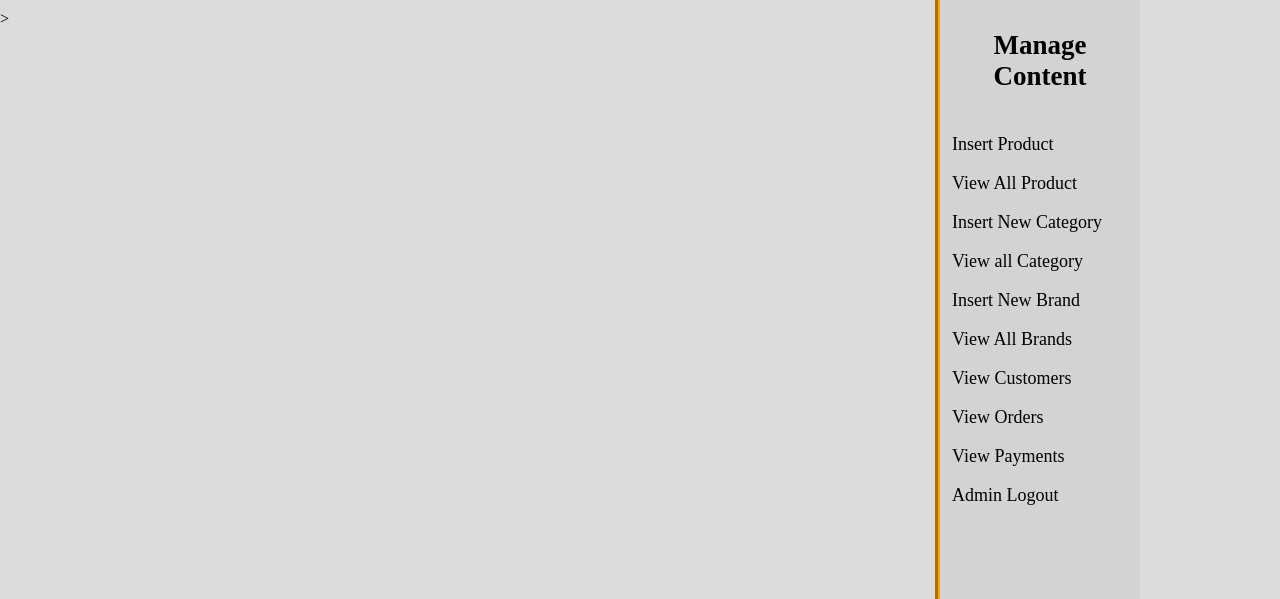
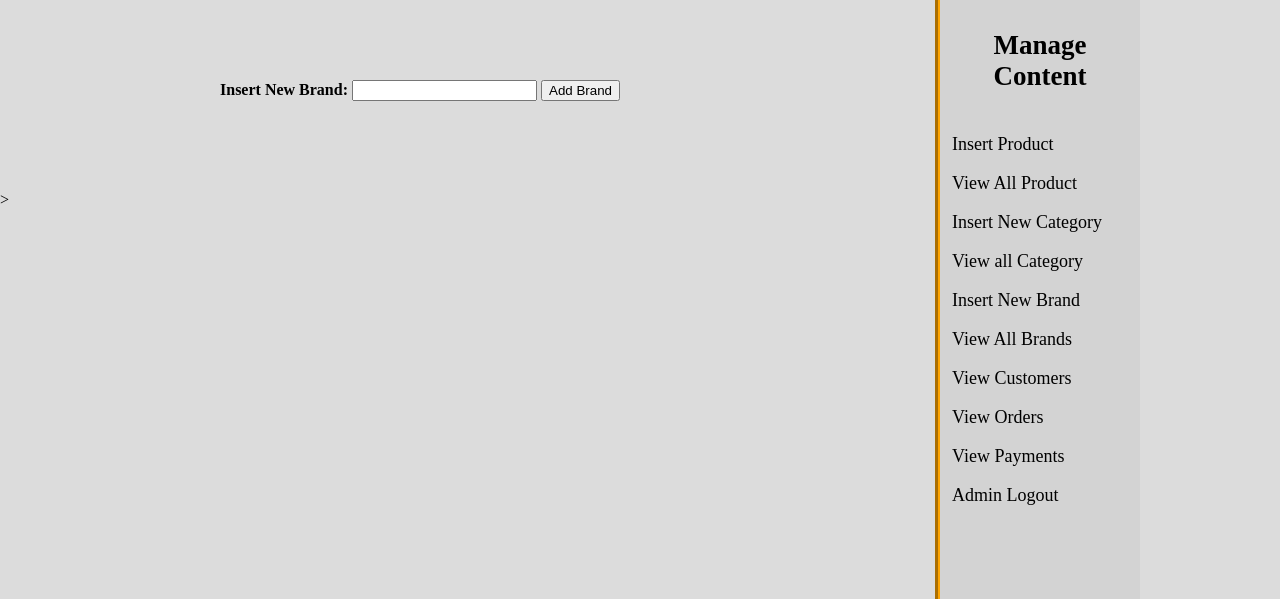
Before and after one commit to BarrySturgeon/PHP-Commerce, a PHP site: page /admin_area/index.php?insert_brand in a window 1280 px wide. Shown: the part 125-724 px from the top of the page. Run offline with PHP 8.4, Linux system fonts and the light colour scheme.

Commit message:
Admin brand inserting

```diff
--- a/ecommerce/admin_area/index.php
+++ b/ecommerce/admin_area/index.php
@@ -65,6 +65,10 @@
 					include("edit_cat.php");
 				}
 
+				if (isset($_GET['insert_brand'])) {
+					include("insert_brand.php");
+				}
+
 			?>
 
 		</div>
--- /dev/null
+++ b/ecommerce/admin_area/insert_brand.php
@@ -0,0 +1,27 @@
+
+<form action="" method="post" style="padding:80px;">
+
+<b>Insert New Brand:</b>
+<input type="text" name="new_brand" required/>
+<input type="submit" name="add_brand" value="Add Brand" />
+
+</form>
+
+<?php
+include("includes/db.php");
+
+
+
+	if(isset($_POST['add_brand'])){
+
+		$new_brand = $_POST['new_brand'];
+		$insert_brand = "insert into brands (brand_title) values ('$new_brand')";
+		$run_brand = mysqli_query($con, $insert_brand);
+
+		if($run_brand){
+			echo "<script>alert('New Brand has been inserted!')</script>";
+			echo "<script>window.open('index.php?insert_brand','_self')</script>";
+	}
+	}
+
+?>
```
